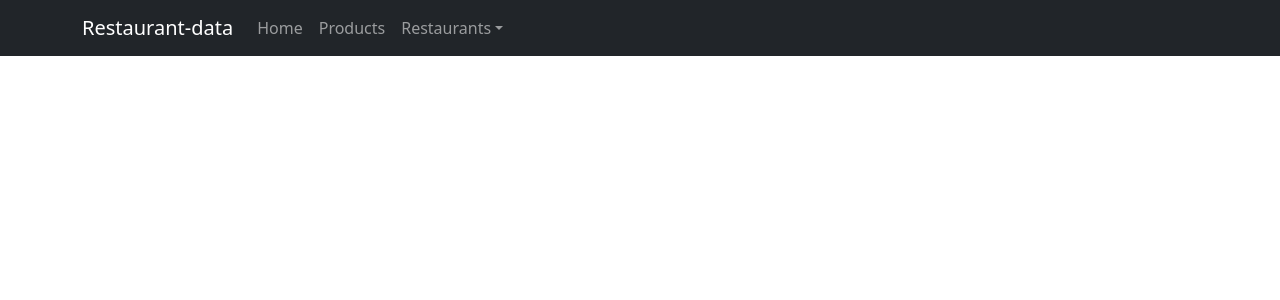
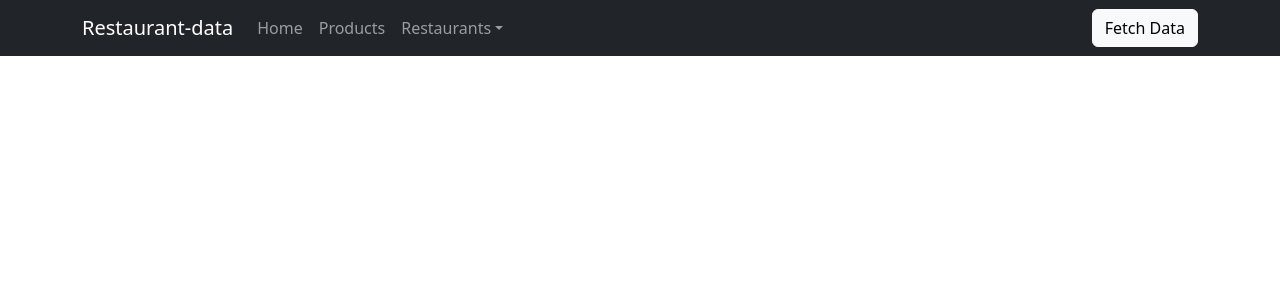
Before and after one commit to faizan-exe/restaurant-data, a React (Create React App) app: page / in a window 1280 px wide. Shown: the top 300 px of the page. Built offline with nearby package versions, Linux system fonts and the light colour scheme.

Commit message:
added fetch data button

```diff
--- a/src/App.js
+++ b/src/App.js
@@ -6,6 +6,7 @@ import Container from 'react-bootstrap/Container';
 import Nav from 'react-bootstrap/Nav';
 import Navbar from 'react-bootstrap/Navbar';
 import NavDropdown from 'react-bootstrap/NavDropdown';
+import Button from 'react-bootstrap/Button';
 
 function App() {
   return (
@@ -29,6 +30,8 @@ function App() {
               </NavDropdown.Item>
             </NavDropdown>
           </Nav>
+
+          <Button variant="light">Fetch Data</Button>
         </Navbar.Collapse>
       </Container>
     </Navbar>
```
